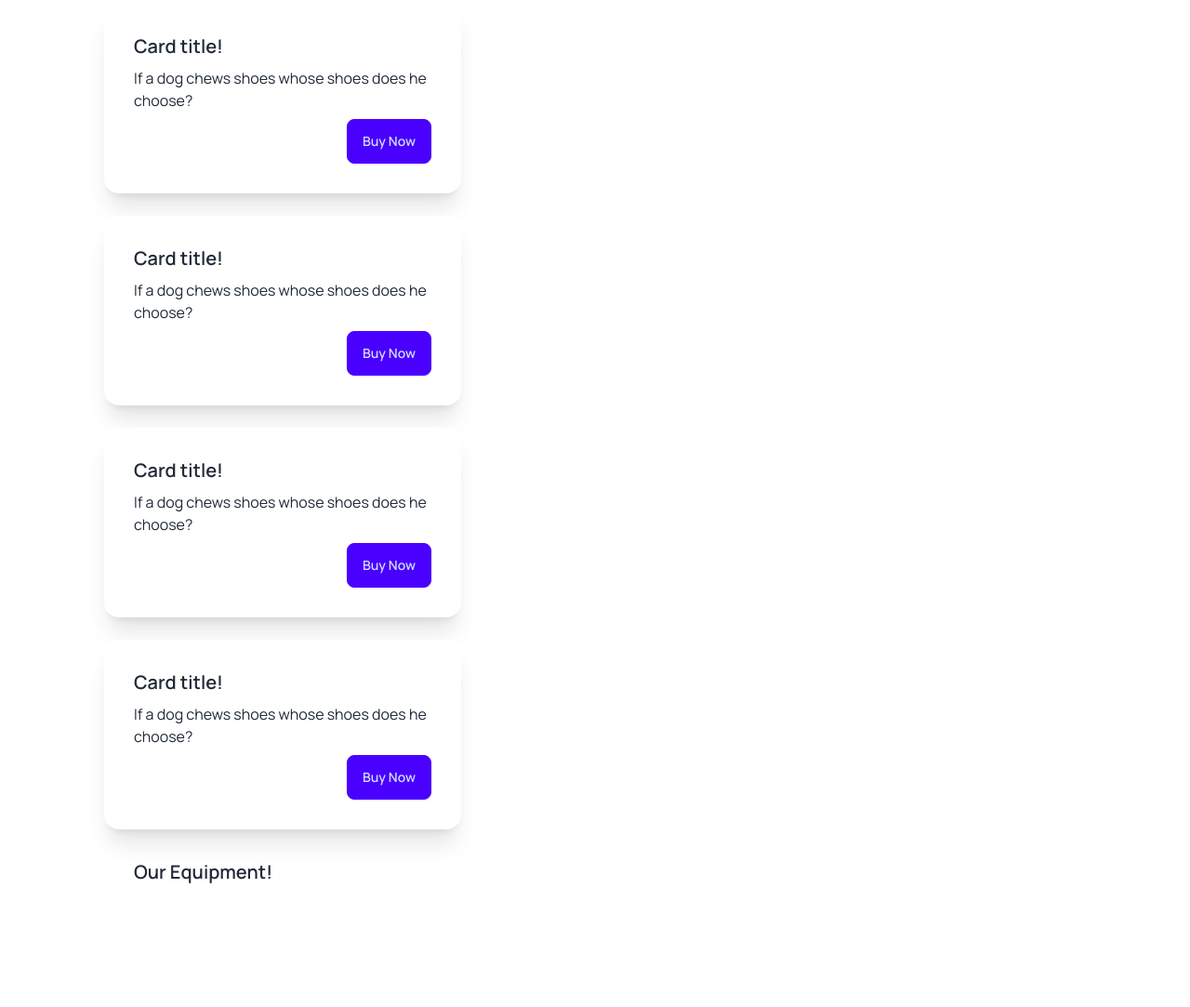
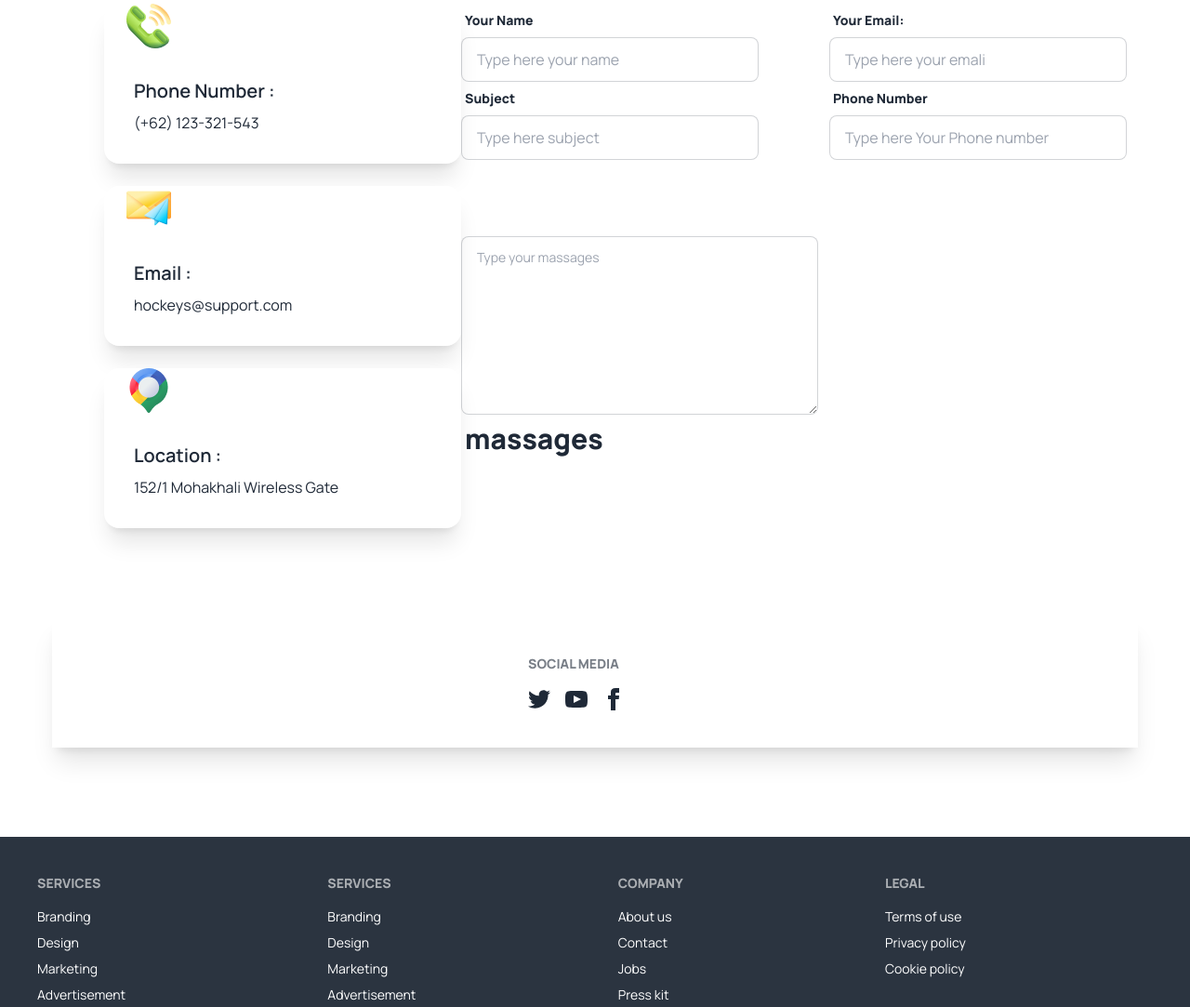
Before and after one commit to imraniffat553/B9A3-Hockeys, a plain HTML site: page index.html in a window 1280 px wide. Shown: the part 4255-5338 px from the top of the page at 93% size. Drawn offline with nearby package versions, Linux system fonts and the light colour scheme.

Commit message:
I added All sections

```diff
--- a/index.html
+++ b/index.html
@@ -123,13 +123,15 @@
     <!-- Radial progress section  -->
     <section class=" grid lg:grid-cols-4 gap-20 my-24 sm:grid-cols-1 bg-auto">
       <div class="radial-progress text-red-600" style="--value:87; --size:12rem; --thickness: 1rem;" role="progressbar">
-        <span class="text-black text-3xl font-extrabold">87%</span></div>
+        <span class="text-black text-3xl font-extrabold">87%</span>
+      </div>
       <div class="radial-progress text-green-500" style="--value:95; --size:12rem; --thickness: 1rem;"
         role="progressbar"><span class="text-black text-3xl font-extrabold">95%</span></div>
       <div class="radial-progress text-yellow-400" style="--value:90; --size:12rem; --thickness: 1rem;"
         role="progressbar"><span class="text-black text-3xl font-extrabold">90%</span></div>
       <div class="radial-progress text-sky-600" style="--value:80; --size:12rem; --thickness: 1rem;" role="progressbar">
-        <span class="text-black text-3xl font-extrabold">80%</span></div>
+        <span class="text-black text-3xl font-extrabold">80%</span>
+      </div>
     </section>
 
     <!-- Professional Hockeys Club  -->
@@ -190,14 +192,15 @@
     <section class="my-36 flex relative justify-center top-12">
       <div class="space-y-7">
         <h3 class="text-3xl font-semibold text-center">Our New Products</h3>
-        <p class=" text-sm text-center">Dit amet consectetur. Condimentum dignissim adipiscing aliquam turpis placerat <br> dolor. Purus urna in sit nullam proin.  </p>
+        <p class=" text-sm text-center">Dit amet consectetur. Condimentum dignissim adipiscing aliquam turpis placerat
+          <br> dolor. Purus urna in sit nullam proin. </p>
       </div>
 
     </section>
 
     <section class="grid lg:grid-cols-2 gap-7 sm:grid-cols-1 ml-11 mr-11">
       <div class="card card-side bg-base-100 shadow-xl">
-        <figure><img src="Images/5.png" alt="Movie"/></figure>
+        <figure><img src="Images/5.png" alt="Movie" /></figure>
         <div class="card-body">
           <div class=" ">
             <i class="fa-regular fa-star"><span class="text-gray-600">5.00</span></i>
@@ -215,7 +218,7 @@
         </div>
       </div>
       <div class="card card-side bg-base-100 shadow-xl">
-        <figure><img src="Images/6.png" alt="Movie"/></figure>
+        <figure><img src="Images/6.png" alt="Movie" /></figure>
         <div class="card-body">
           <div class="text-gray-600 ">
             <i class="fa-regular fa-star"><span class="text-gray-600">5.00</span></i>
@@ -233,7 +236,7 @@
         </div>
       </div>
       <div class="card card-side bg-base-100 shadow-xl">
-        <figure><img src="Images/7.png" alt="Movie"/></figure>
+        <figure><img src="Images/7.png" alt="Movie" /></figure>
         <div class="card-body">
           <div class=" ">
             <i class="fa-regular fa-star"><span class="from-neutral-500">5.00</span></i>
@@ -251,7 +254,7 @@
         </div>
       </div>
       <div class="card card-side bg-base-100 shadow-xl">
-        <figure><img src="Images/8.png" alt="Movie"/></figure>
+        <figure><img src="Images/8.png" alt="Movie" /></figure>
         <div class="card-body">
           <div class=" ">
             <i class="fa-regular fa-star"><span class="from-neutral-500">5.00</span></i>
@@ -269,7 +272,7 @@
         </div>
       </div>
       <div class="card card-side bg-base-100 shadow-xl">
-        <figure><img src="Images/9.png" alt="Movie"/></figure>
+        <figure><img src="Images/9.png" alt="Movie" /></figure>
         <div class="card-body">
           <div class=" ">
             <i class="fa-regular fa-star"><span class="from-neutral-500">5.00</span></i>
@@ -287,7 +290,7 @@
         </div>
       </div>
       <div class="card card-side bg-base-100 shadow-xl">
-        <figure><img src="Images/10.png" alt="Movie"/></figure>
+        <figure><img src="Images/10.png" alt="Movie" /></figure>
         <div class="card-body">
           <div class=" ">
             <i class="fa-regular fa-star"><span class="from-neutral-500">5.00</span></i>
@@ -308,14 +311,15 @@
     <section class="my-24">
       <div class="space-y-7">
         <h3 class="text-3xl font-semibold text-center">Clients Question</h3>
-        <p class=" text-sm text-center">Dit amet consectetur. Condimentum dignissim adipiscing aliquam <br> turpis placerat dolor. Purus urna in sit nullam proin. </p>
+        <p class=" text-sm text-center">Dit amet consectetur. Condimentum dignissim adipiscing aliquam <br> turpis
+          placerat dolor. Purus urna in sit nullam proin. </p>
       </div>
 
     </section>
 
     <section class="my-24 ml-28">
       <div class="card card-side bg-base-100 w-auto shadow-xl">
-    <figure><img src="Images/11.png" alt="Movie"/></figure>
+        <figure><img src="Images/11.png" alt="Movie" /></figure>
         <div class="card-body">
           <h2 class="card-title">Our Equipment!</h2>
           <p>Dolor sit amet consectetur. Ut urna diam quis sagittis. Elit elit enim sagittis turpis in magna.</p>
@@ -366,56 +370,92 @@
     <section class="my-24">
       <div class="space-y-7">
         <h3 class="text-3xl font-semibold text-center">Get In Touch</h3>
-      <p class=" text-sm text-center">Dit amet consectetur. Condimentum dignissim adipiscing aliquam <br> turpis placerat dolor. Purus urna in sit nullam proin.  </p>
+        <p class=" text-sm text-center">Dit amet consectetur. Condimentum dignissim adipiscing aliquam <br> turpis
+          placerat dolor. Purus urna in sit nullam proin. </p>
       </div>
     </Section>
 
-<section class="my-24 ml-28">
+
+    <section class="my-24 ml-28 flex" >
       <div class="grid grid-cols-1 gap-6">
+
         <div class="card w-96 bg-base-100 shadow-xl">
+          <div class=" ml-6">
+            <img src="Images/Group 1171275317.png" alt="">
+          </div>
           <div class="card-body">
-        <h2 class="card-title">Card title!</h2>
-        <p>If a dog chews shoes whose shoes does he choose?</p>
-        <div class="card-actions justify-end">
-          <button class="btn btn-primary">Buy Now</button>
-        </div>
+            <h2 class="card-title">Phone Number : </h2>
+            <p>(+62) 123-321-543</p>
+
           </div>
         </div>
 
         <div class="card w-96 bg-base-100 shadow-xl">
+          <div class=" ml-6">
+            <img src="Images/Group 1171275318.png" alt="">
+          </div>
           <div class="card-body">
-        <h2 class="card-title">Card title!</h2>
-        <p>If a dog chews shoes whose shoes does he choose?</p>
-        <div class="card-actions justify-end">
-          <button class="btn btn-primary">Buy Now</button>
-        </div>
+            <h2 class="card-title">Email : </h2>
+          <p>hockeys@support.com</p>
           </div>
         </div>
 
         <div class="card w-96 bg-base-100 shadow-xl">
+          <div class=" ml-6">
+            <img src="Images/Group 1171275321.png" alt="">
+          </div>
           <div class="card-body">
-        <h2 class="card-title">Card title!</h2>
-        <p>If a dog chews shoes whose shoes does he choose?</p>
-        <div class="card-actions justify-end">
-          <button class="btn btn-primary">Buy Now</button>
-        </div>
-      </div>
-    </div>
-    <div class="card w-96 bg-base-100 shadow-xl">
-      <div class="card-body">
-        <h2 class="card-title">Card title!</h2>
-        <p>If a dog chews shoes whose shoes does he choose?</p>
-        <div class="card-actions justify-end">
-          <button class="btn btn-primary">Buy Now</button>
-        </div>
-      </div>
+            <h2 class="card-title">Location : </h2>
+            <p>152/1 Mohakhali Wireless Gate</p>
+
           </div>
         </div>
 
-    <div class="card-body">
-      <h2 class="card-title">Our Equipment!</h2>
+      </div>
+
+      <div class="grid grid-cols-2 gap-3 ">
+        <div>
+          <label class="form-control w-auto ">
+            <div class="label">
+              <h3 class="label-text font-extrabold">Your Name</h3>
+            </div>
+            <input type="text" placeholder="Type here your name " class="input input-bordered w-full max-w-xs" />
+          </label>
+
+          <label class="form-control w-auto ">
+            <div class="label">
+              <h3 class="label-text font-extrabold">Subject</h3>
+            </div>
+            <input type="text" placeholder="Type here subject" class="input input-bordered w-full max-w-xs" />
+          </label>
 
         </div>
+
+        <div>
+          <label class="form-control w-auto max-w-xs">
+            <div class="label">
+              <h3 class="label-text font-extrabold">Your Email:</h3>
+            </div>
+            <input type="text" placeholder="Type here your emali " class="input input-bordered w-full max-w-xs" />
+          </label>
+
+          <label class="form-control w-auto ">
+            <div class="label">
+              <h3 class="label-text font-extrabold">Phone Number</h3>
+            </div>
+            <input type="text" placeholder="Type here Your Phone number" class="input input-bordered w-full max-w-xs" />
+          </label>
+        </div>
+
+        <div>
+          <label class="form-control">
+            <textarea class="textarea textarea-bordered h-48 w-96" placeholder="Type your massages"></textarea>
+            <div class="label">
+              <span class="label-text-alt font-extrabold  text-3xl">massages</span>
+            </div>
+          </label>
+      </div>
+
 
     </section>
 
@@ -424,10 +464,25 @@
         <nav>
           <h6 class="footer-title">Social Media</h6>
           <div class="grid grid-flow-col gap-4 ">
-        <a><svg xmlns="http://www.w3.org/2000/svg" width="24" height="24" viewBox="0 0 24 24" class="fill-current"><path d="M24 4.557c-.883.392-1.832.656-2.828.775 1.017-.609 1.798-1.574 2.165-2.724-.951.564-2.005.974-3.127 1.195-.897-.957-2.178-1.555-3.594-1.555-3.179 0-5.515 2.966-4.797 6.045-4.091-.205-7.719-2.165-10.148-5.144-1.29 2.213-.669 5.108 1.523 6.574-.806-.026-1.566-.247-2.229-.616-.054 2.281 1.581 4.415 3.949 4.89-.693.188-1.452.232-2.224.084.626 1.956 2.444 3.379 4.6 3.419-2.07 1.623-4.678 2.348-7.29 2.04 2.179 1.397 4.768 2.212 7.548 2.212 9.142 0 14.307-7.721 13.995-14.646.962-.695 1.797-1.562 2.457-2.549z"></path></svg></a>
-        <a><svg xmlns="http://www.w3.org/2000/svg" width="24" height="24" viewBox="0 0 24 24" class="fill-current"><path d="M19.615 3.184c-3.604-.246-11.631-.245-15.23 0-3.897.266-4.356 2.62-4.385 8.816.029 6.185.484 8.549 4.385 8.816 3.6.245 11.626.246 15.23 0 3.897-.266 4.356-2.62 4.385-8.816-.029-6.185-.484-8.549-4.385-8.816zm-10.615 12.816v-8l8 3.993-8 4.007z"></path></svg></a>
-        <a><svg xmlns="http://www.w3.org/2000/svg" width="24" height="24" viewBox="0 0 24 24" class="fill-current"><path d="M9 8h-3v4h3v12h5v-12h3.642l.358-4h-4v-1.667c0-.955.192-1.333 1.115-1.333h2.885v-5h-3.808c-3.596 0-5.192 1.583-5.192 4.615v3.385z"></path></svg></a>
-        <a ><svg xmlns="http://www.w3.org/2000/svg" width="24" height="24" viewBox="0 0 24 24" class="fill-current"><path d="M165.9 397.4c0 2-2.3 3.6-5.2 3.6-3.3 .3-5.6-1.3-5.6-3.6 0-2 2.3-3.6 5.2-3.6 3-.3 5.6 1.3 5.6 3.6zm-31.1-4.5c-.7 2 1.3 4.3 4.3 4.9 2.6 1 5.6 0 6.2-2s-1.3-4.3-4.3-5.2c-2.6-.7-5.5 .3-6.2 2.3zm44.2-1.7c-2.9 .7-4.9 2.6-4.6 4.9 .3 2 2.9 3.3 5.9 2.6 2.9-.7 4.9-2.6 4.6-4.6-.3-1.9-3-3.2-5.9-2.9zM244.8 8C106.1 8 0 113.3 0 252c0 110.9 69.8 205.8 169.5 239.2 12.8 2.3 17.3-5.6 17.3-12.1 0-6.2-.3-40.4-.3-61.4 0 0-70 15-84.7-29.8 0 0-11.4-29.1-27.8-36.6 0 0-22.9-15.7 1.6-15.4 0 0 24.9 2 38.6 25.8 21.9 38.6 58.6 27.5 72.9 20.9 2.3-16 8.8-27.1 16-33.7-55.9-6.2-112.3-14.3-112.3-110.5 0-27.5 7.6-41.3 23.6-58.9-2.6-6.5-11.1-33.3 2.6-67.9 20.9-6.5 69 27 69 27 20-5.6 41.5-8.5 62.8-8.5s42.8 2.9 62.8 8.5c0 0 48.1-33.6 69-27 13.7 34.7 5.2 61.4 2.6 67.9 16 17.7 25.8 31.5 25.8 58.9 0 96.5-58.9 104.2-114.8 110.5 9.2 7.9 17 22.9 17 46.4 0 33.7-.3 75.4-.3 83.6 0 6.5 4.6 14.4 17.3 12.1C428.2 457.8 496 362.9 496 252 496 113.3 383.5 8 244.8 8zM97.2 352.9c-1.3 1-1 3.3 .7 5.2 1.6 1.6 3.9 2.3 5.2 1 1.3-1 1-3.3-.7-5.2-1.6-1.6-3.9-2.3-5.2-1zm-10.8-8.1c-.7 1.3 .3 2.9 2.3 3.9 1.6 1 3.6 .7 4.3-.7 .7-1.3-.3-2.9-2.3-3.9-2-.6-3.6-.3-4.3 .7zm32.4 35.6c-1.6 1.3-1 4.3 1.3 6.2 2.3 2.3 5.2 2.6 6.5 1 1.3-1.3 .7-4.3-1.3-6.2-2.2-2.3-5.2-2.6-6.5-1zm-11.4-14.7c-1.6 1-1.6 3.6 0 5.9 1.6 2.3 4.3 3.3 5.6 2.3 1.6-1.3 1.6-3.9 0-6.2-1.4-2.3-4-3.3-5.6-2z"/></svg></a>
+            <a><svg xmlns="http://www.w3.org/2000/svg" width="24" height="24" viewBox="0 0 24 24" class="fill-current">
+                <path
+                  d="M24 4.557c-.883.392-1.832.656-2.828.775 1.017-.609 1.798-1.574 2.165-2.724-.951.564-2.005.974-3.127 1.195-.897-.957-2.178-1.555-3.594-1.555-3.179 0-5.515 2.966-4.797 6.045-4.091-.205-7.719-2.165-10.148-5.144-1.29 2.213-.669 5.108 1.523 6.574-.806-.026-1.566-.247-2.229-.616-.054 2.281 1.581 4.415 3.949 4.89-.693.188-1.452.232-2.224.084.626 1.956 2.444 3.379 4.6 3.419-2.07 1.623-4.678 2.348-7.29 2.04 2.179 1.397 4.768 2.212 7.548 2.212 9.142 0 14.307-7.721 13.995-14.646.962-.695 1.797-1.562 2.457-2.549z">
+                </path>
+              </svg></a>
+            <a><svg xmlns="http://www.w3.org/2000/svg" width="24" height="24" viewBox="0 0 24 24" class="fill-current">
+                <path
+                  d="M19.615 3.184c-3.604-.246-11.631-.245-15.23 0-3.897.266-4.356 2.62-4.385 8.816.029 6.185.484 8.549 4.385 8.816 3.6.245 11.626.246 15.23 0 3.897-.266 4.356-2.62 4.385-8.816-.029-6.185-.484-8.549-4.385-8.816zm-10.615 12.816v-8l8 3.993-8 4.007z">
+                </path>
+              </svg></a>
+            <a><svg xmlns="http://www.w3.org/2000/svg" width="24" height="24" viewBox="0 0 24 24" class="fill-current">
+                <path
+                  d="M9 8h-3v4h3v12h5v-12h3.642l.358-4h-4v-1.667c0-.955.192-1.333 1.115-1.333h2.885v-5h-3.808c-3.596 0-5.192 1.583-5.192 4.615v3.385z">
+                </path>
+              </svg></a>
+            <a><svg xmlns="http://www.w3.org/2000/svg" width="24" height="24" viewBox="0 0 24 24" class="fill-current">
+                <path
+                  d="M165.9 397.4c0 2-2.3 3.6-5.2 3.6-3.3 .3-5.6-1.3-5.6-3.6 0-2 2.3-3.6 5.2-3.6 3-.3 5.6 1.3 5.6 3.6zm-31.1-4.5c-.7 2 1.3 4.3 4.3 4.9 2.6 1 5.6 0 6.2-2s-1.3-4.3-4.3-5.2c-2.6-.7-5.5 .3-6.2 2.3zm44.2-1.7c-2.9 .7-4.9 2.6-4.6 4.9 .3 2 2.9 3.3 5.9 2.6 2.9-.7 4.9-2.6 4.6-4.6-.3-1.9-3-3.2-5.9-2.9zM244.8 8C106.1 8 0 113.3 0 252c0 110.9 69.8 205.8 169.5 239.2 12.8 2.3 17.3-5.6 17.3-12.1 0-6.2-.3-40.4-.3-61.4 0 0-70 15-84.7-29.8 0 0-11.4-29.1-27.8-36.6 0 0-22.9-15.7 1.6-15.4 0 0 24.9 2 38.6 25.8 21.9 38.6 58.6 27.5 72.9 20.9 2.3-16 8.8-27.1 16-33.7-55.9-6.2-112.3-14.3-112.3-110.5 0-27.5 7.6-41.3 23.6-58.9-2.6-6.5-11.1-33.3 2.6-67.9 20.9-6.5 69 27 69 27 20-5.6 41.5-8.5 62.8-8.5s42.8 2.9 62.8 8.5c0 0 48.1-33.6 69-27 13.7 34.7 5.2 61.4 2.6 67.9 16 17.7 25.8 31.5 25.8 58.9 0 96.5-58.9 104.2-114.8 110.5 9.2 7.9 17 22.9 17 46.4 0 33.7-.3 75.4-.3 83.6 0 6.5 4.6 14.4 17.3 12.1C428.2 457.8 496 362.9 496 252 496 113.3 383.5 8 244.8 8zM97.2 352.9c-1.3 1-1 3.3 .7 5.2 1.6 1.6 3.9 2.3 5.2 1 1.3-1 1-3.3-.7-5.2-1.6-1.6-3.9-2.3-5.2-1zm-10.8-8.1c-.7 1.3 .3 2.9 2.3 3.9 1.6 1 3.6 .7 4.3-.7 .7-1.3-.3-2.9-2.3-3.9-2-.6-3.6-.3-4.3 .7zm32.4 35.6c-1.6 1.3-1 4.3 1.3 6.2 2.3 2.3 5.2 2.6 6.5 1 1.3-1.3 .7-4.3-1.3-6.2-2.2-2.3-5.2-2.6-6.5-1zm-11.4-14.7c-1.6 1-1.6 3.6 0 5.9 1.6 2.3 4.3 3.3 5.6 2.3 1.6-1.3 1.6-3.9 0-6.2-1.4-2.3-4-3.3-5.6-2z" />
+              </svg></a>
           </div>
         </nav>
       </footer>
```
Lines whose indentation alone changed are shown as unchanged.
